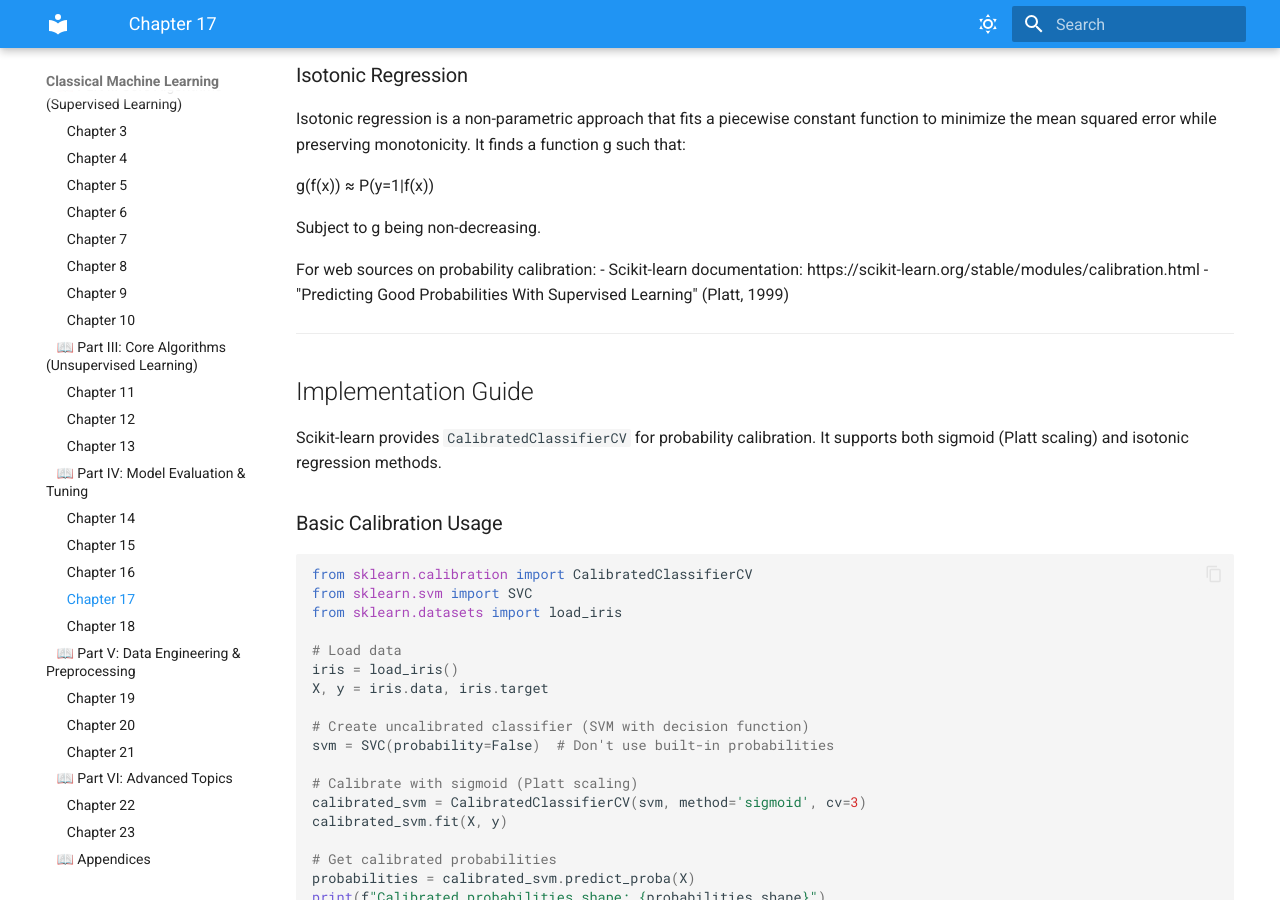
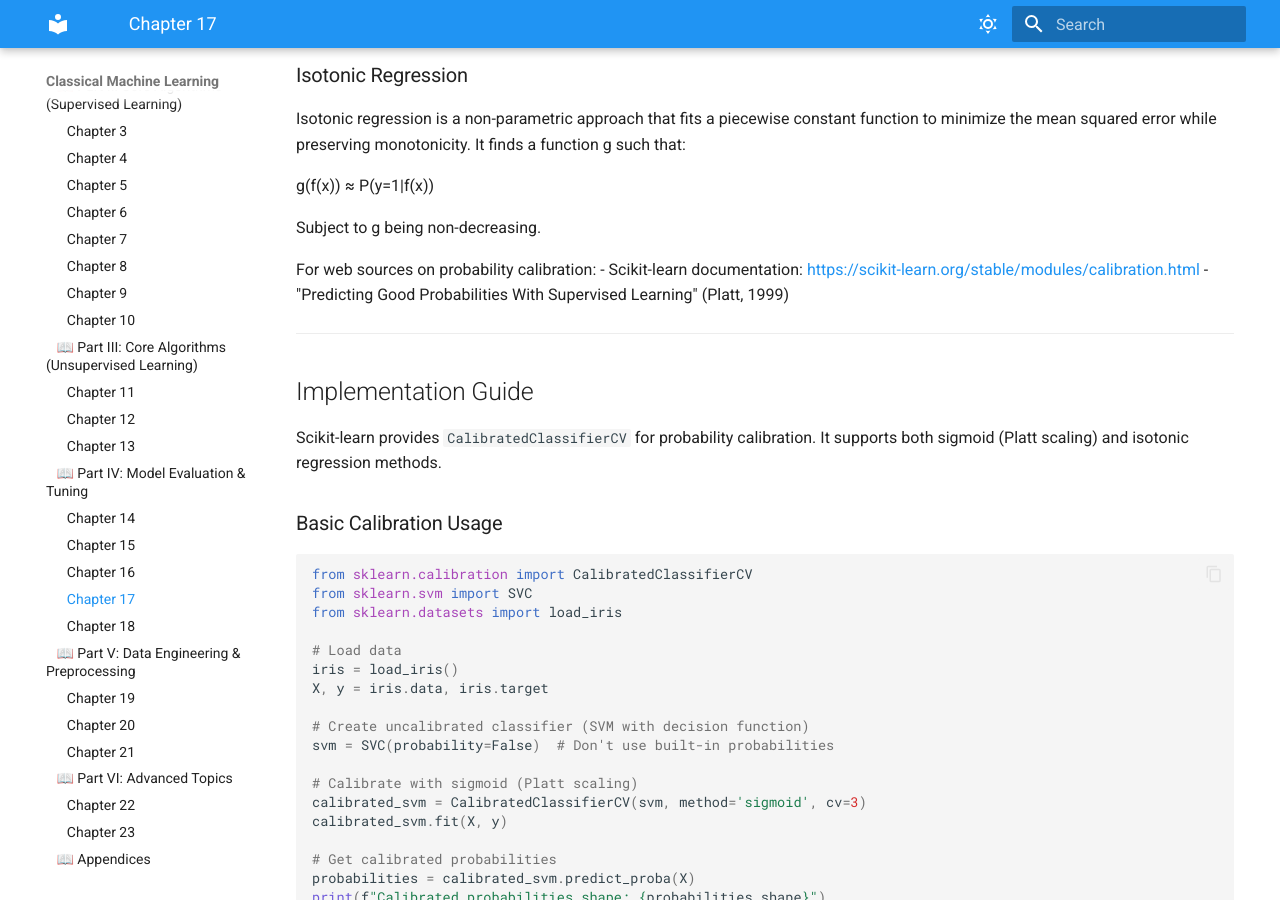
Before and after one commit to McKlay/classical-machine-learning, an MkDocs documentation site: the page built from docs/chapter17.md, in a window 1280 px wide and 900 px high, scrolled down 1320 px. Built offline with MkDocs 1.6.1 and Material for MkDocs 9.7.7, drawn with Linux system fonts in a browser that asks for light colours; part of the change alters nothing that is shown.

```diff
--- a/docs/chapter17.md
+++ b/docs/chapter17.md
@@ -53,7 +53,7 @@ g(f(x)) ≈ P(y=1|f(x))
 Subject to g being non-decreasing.
 
 For web sources on probability calibration:
-- Scikit-learn documentation: https://scikit-learn.org/stable/modules/calibration.html
+- Scikit-learn documentation: [https://scikit-learn.org/stable/modules/calibration.html](https://scikit-learn.org/stable/modules/calibration.html)
 - "Predicting Good Probabilities With Supervised Learning" (Platt, 1999)
 
 ---
```
